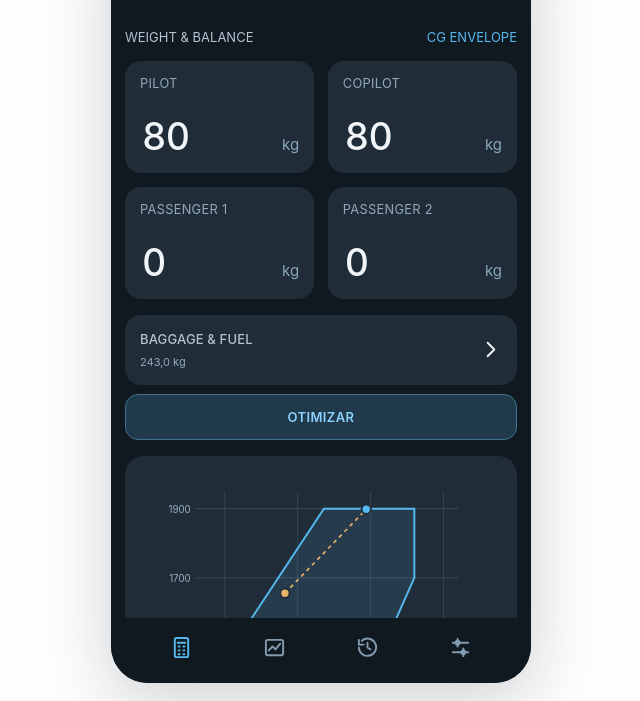
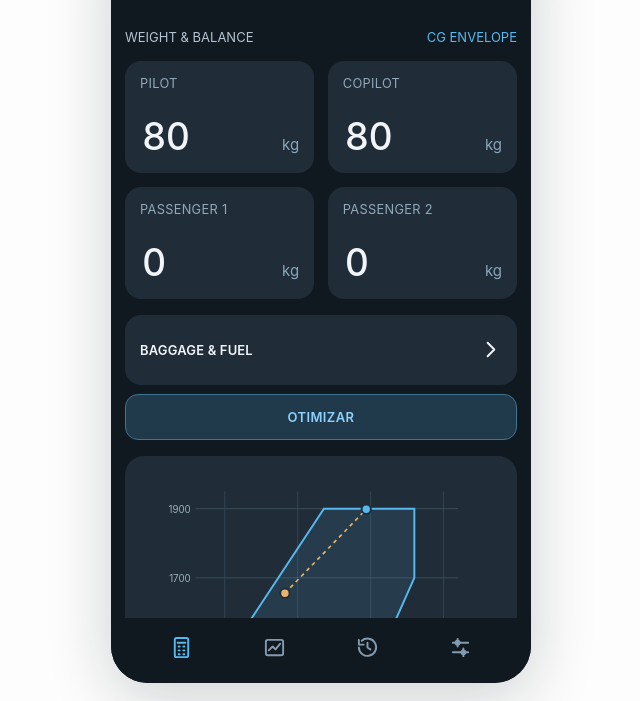
Before and after one commit to alanmfernandess/starship, a website: page da42/wb.html in a window 1280 px wide. Shown: the part 99-800 px from the top of the page, without its empty margins (319-959 px from the left). Drawn offline with Linux system fonts and the light colour scheme.

Commit message:
ui(da42): simplify Weight & Balance option card to name only

```diff
--- a/da42/wb.html
+++ b/da42/wb.html
@@ -30,7 +30,7 @@ button,input{font:inherit}button{cursor:pointer}button:focus-visible,input:focus
 .entry input:focus{outline:0}.field:focus-within{box-shadow:inset 0 0 0 1px var(--blue)}
 .unit{font-size:15px;color:#89a6b9;white-space:nowrap;flex:none}
 .open-load{width:100%;background:var(--tile);border:0;border-radius:16px;padding:15px;min-height:70px;margin-bottom:clamp(12px,2dvh,24px);display:flex;align-items:center;justify-content:space-between;text-align:left;color:var(--txt)}
-.open-load .main{display:block;font-size:13px;font-weight:500;color:#b3c4d0;letter-spacing:.15px}.open-load .sub{display:block;font-size:11px;color:var(--label);margin-top:8px}
+.open-load .main{display:block;font-size:13px;font-weight:600;color:var(--txt);letter-spacing:.15px}
 .optimize-row{display:flex;gap:9px;margin:-7px 0 clamp(12px,2dvh,22px);align-items:stretch}
 .optimize-button{flex:1;min-height:46px;border:1px solid #40738f;border-radius:13px;color:#8dd2ff;background:#203a4c;font-weight:600;letter-spacing:.4px;font-size:13px}
 .optimize-button:active{background:#2b5069}
@@ -117,13 +117,12 @@ function envelope(){
 }
 function content(){
  const sc=model.ok?model.statuses:{};
- const fuelText=model.ok?format(model.fuel.usableTotal,1)+' kg':'—';
  const metrics=model.ok?'<div class="metrics"><div class="metric"><label>ZFW</label><b>'+format(model.zeroFuel.mass,0)+' kg</b></div><div class="metric"><label>TOW</label><b>'+format(model.takeoff.mass,0)+' kg</b></div></div>':'<div class="metrics"><div class="metric"><label>CHECK INPUTS</label><b>—</b></div></div>';
  const massState=model.ok?(sc.massOK?'MASS WITHIN LIMITS':'MASS LIMIT EXCEEDED'):'CHECK INPUTS';
  return '<div class="phone"><header class="topbar"><button class="icon-btn" id="menu" aria-label="Abrir módulos">'+icon('menu')+'</button><h1>DA42 NG</h1><button class="icon-btn" id="settings" aria-label="Configurações da aeronave">'+icon('settings')+'</button></header>'+
  '<main class="scroller" id="scroller"><div class="module-heading"><span>WEIGHT &amp; BALANCE</span><span class="accent">CG ENVELOPE</span></div>'+
  '<div class="fields">'+card('pilot','PILOT')+card('copilot','COPILOT')+card('pax1','PASSENGER 1')+card('pax2','PASSENGER 2')+'</div>'+
- '<button class="open-load" id="edit-load"><span><span class="main">BAGGAGE &amp; FUEL</span><span class="sub" id="fuel-summary">'+fuelText+'</span></span>'+icon('next')+'</button>'+
+ '<button class="open-load" id="edit-load" aria-label="BAGGAGE &amp; FUEL"><span class="main">BAGGAGE &amp; FUEL</span>'+icon('next')+'</button>'+
  '<div class="optimize-row"><button id="optimize" class="optimize-button" type="button">OTIMIZAR</button>'+(optimizeMessage?'<span id="optimize-status" class="optimize-feedback" role="alert">'+esc(optimizeMessage)+'</span>':'')+'</div>'+
  '<section class="result" aria-live="polite"><div id="envelope">'+envelope()+'</div><div class="legend"><span><i class="dot" style="background:#e7b46d"></i>ZFW</span><span><i class="dot" style="background:#56b9ee"></i>TOW</span></div>'+
  '<div id="mass-check" class="standalone-status '+(sc.massOK?'':'bad')+'">'+(model.ok?massState:'—')+'</div><div id="metrics">'+metrics+'</div>'+
@@ -152,7 +151,6 @@ function recalc(){
  model=E.calculate(profile);
  const set=(s,v)=>{const e=el(s);if(e)e.innerHTML=v};
  set('#envelope',envelope());
- set('#fuel-summary',model.ok?format(model.fuel.usableTotal,1)+' kg':'—');
  set('#mass-check','<span class="'+(model.ok?(model.statuses.massOK?'good':'error'):'error')+'">'+(model.ok?(model.statuses.massOK?'MASS WITHIN LIMITS':'MASS LIMIT EXCEEDED'):'CHECK INPUTS')+'</span>');
  set('#metrics',model.ok?'<div class="metrics"><div class="metric"><label>ZFW</label><b>'+format(model.zeroFuel.mass,0)+' kg</b></div><div class="metric"><label>TOW</label><b>'+format(model.takeoff.mass,0)+' kg</b></div></div>':'');
  const notice=el('#notice');if(notice){notice.textContent=model.ok?'NOT FOR FLIGHT':model.errors.join(' · ');notice.classList.toggle('bad',!model.ok||!model.statuses.massOK||!model.statuses.cgOK)}
```
